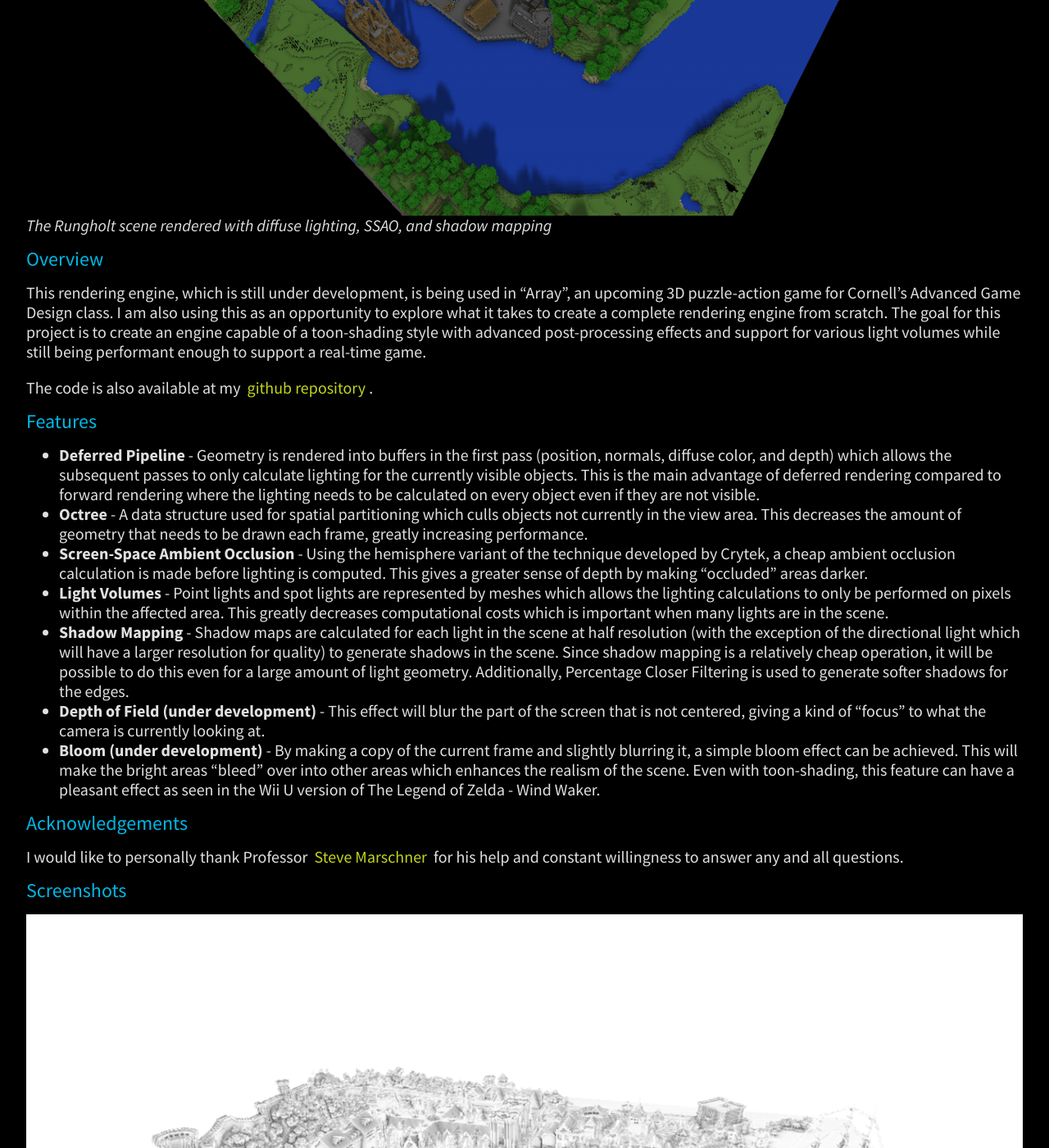
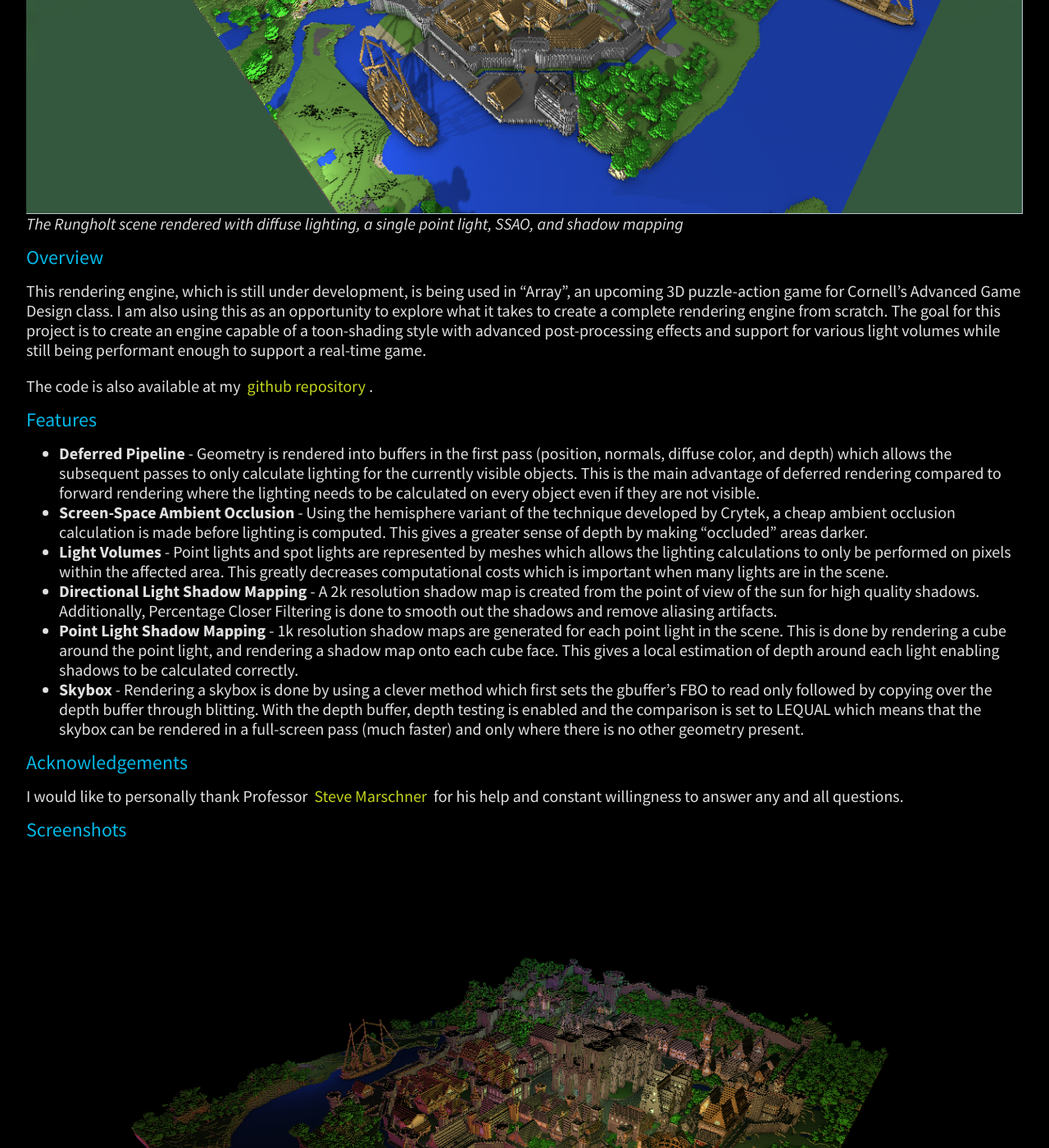
Before and after one commit to JAGJ10/jagj10.github.io, a Jekyll site: the page built from projects/deferred.md, in a window 1280 px wide and 1400 px high, scrolled down 613 px. Shown: the whole window at 82% size. Built offline with Jekyll 4.4.1, drawn with Linux system fonts in a browser that asks for light colours; some of the changed text lies outside the part shown.

Commit message:
edited deferred page

```diff
--- a/projects/deferred.md
+++ b/projects/deferred.md
@@ -8,7 +8,7 @@ style:		dark
 ### A Rendering Engine written in C++ and OpenGL
 
 ![The Rungholt scene rendered with simple diffuse lighting and SSAO](../images/deferred.png)
-*The Rungholt scene rendered with diffuse lighting, SSAO, and shadow mapping*
+*The Rungholt scene rendered with diffuse lighting, a single point light, SSAO, and shadow mapping*
 
 ### Overview ###
 This rendering engine, which is still under development, is being used in "Array", an upcoming 3D puzzle-action game for Cornell's Advanced Game Design class. I am also using this as an opportunity to explore what it takes to create a complete rendering engine from scratch. The goal for this project is to create an engine capable of a toon-shading style with advanced post-processing effects and support for various light volumes while still being performant enough to support a real-time game.
@@ -18,21 +18,24 @@ The code is also available at my [github repository](https://github.com/JAGJ10/D
 
 ### Features ###
 - **Deferred Pipeline** - Geometry is rendered into buffers in the first pass (position, normals, diffuse color, and depth) which allows the subsequent passes to only calculate lighting for the currently visible objects. This is the main advantage of deferred rendering compared to forward rendering where the lighting needs to be calculated on every object even if they are not visible.
-- **Octree** - A data structure used for spatial partitioning which culls objects not currently in the view area. This decreases the amount of geometry that needs to be drawn each frame, greatly increasing performance.
 - **Screen-Space Ambient Occlusion** - Using the hemisphere variant of the technique developed by Crytek, a cheap ambient occlusion calculation is made before lighting is computed. This gives a greater sense of depth by making "occluded" areas darker.
 - **Light Volumes** - Point lights and spot lights are represented by meshes which allows the lighting calculations to only be performed on pixels within the affected area. This greatly decreases computational costs which is important when many lights are in the scene.
-- **Shadow Mapping** - Shadow maps are calculated for each light in the scene at half resolution (with the exception of the directional light which will have a larger resolution for quality) to generate shadows in the scene. Since shadow mapping is a relatively cheap operation, it will be possible to do this even for a large amount of light geometry. Additionally, Percentage Closer Filtering is used to generate softer shadows for the edges.
-- **Depth of Field (under development)** - This effect will blur the part of the screen that is not centered, giving a kind of "focus" to what the camera is currently looking at.
-- **Bloom (under development)** - By making a copy of the current frame and slightly blurring it, a simple bloom effect can be achieved. This will make the bright areas "bleed" over into other areas which enhances the realism of the scene. Even with toon-shading, this feature can have a pleasant effect as seen in the Wii U version of The Legend of Zelda - Wind Waker.
+- **Directional Light Shadow Mapping** - A 2k resolution shadow map is created from the point of view of the sun for high quality shadows. Additionally, Percentage Closer Filtering is done to smooth out the shadows and remove aliasing artifacts.
+- **Point Light Shadow Mapping** - 1k resolution shadow maps are generated for each point light in the scene. This is done by rendering a cube around the point light, and rendering a shadow map onto each cube face. This gives a local estimation of depth around each light enabling shadows to be calculated correctly.
+- **Skybox** - Rendering a skybox is done by using a clever method which first sets the gbuffer's FBO to read only followed by copying over the depth buffer through blitting. With the depth buffer, depth testing is enabled and the comparison is set to LEQUAL which means that the skybox can be rendered in a full-screen pass (much faster) and only where there is no other geometry present.
+
 
 ### Acknowledgements ###
 I would like to personally thank Professor [Steve Marschner](http://www.cs.cornell.edu/~srm/) for his help and constant willingness to answer any and all questions.
 
 ### Screenshots ###
+![The Rungholt scene rendered with simple diffuse lighting and SSAO](../images/deferred2.png)
+*SSAO combined with 50 randomly generated point lights placed throughout the scene with various colors*
 ![The Rungholt scene rendered with simple diffuse lighting and SSAO](../images/ssao.png)
 *The result of the SSAO pass in the same scene as above (from a different angle)*
-![The Rungholt scene rendered with simple diffuse lighting and SSAO](../images/deferred2.png)
-*SSAO combined with 50 randomly generated point lights placed throughout the scene with various colors*
+![The Rungholt scene rendered with simple diffuse lighting and SSAO](../images/plshadow.png)
+*A single point light with shadow mapping (notice the shadows cast by the ship)*
+
 
 ### Resources ###
 Almost all of the resources used thus far have been tutorials and forums online. Since these are too numerous to list, I encourage anyone who is interested in learning more about deferred shading to start from the ground up and try creating their own. Throughout development I have found that there is no "correct" way of implementing the pipeline and that it all depends on what the engine is being used for.
```
Also changed, not shown: images/deferred.png, images/plshadow.png (added).
